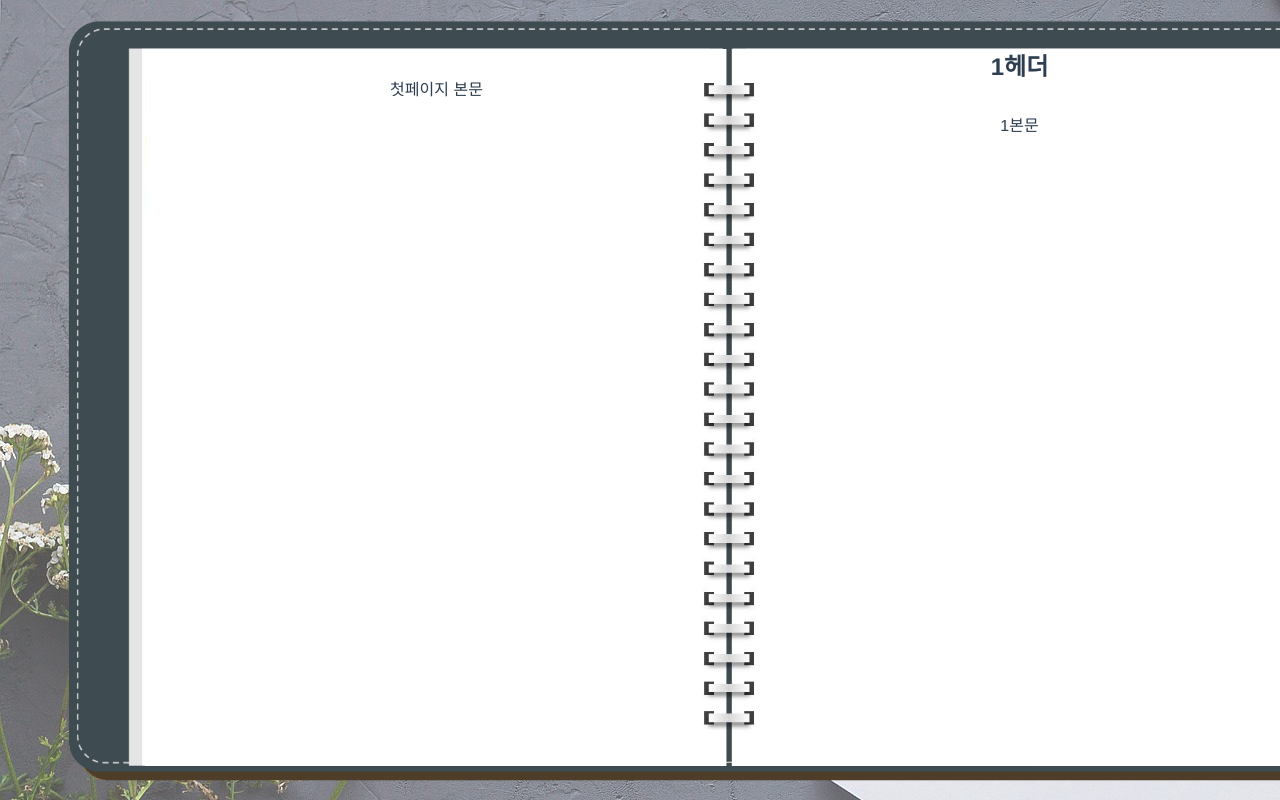
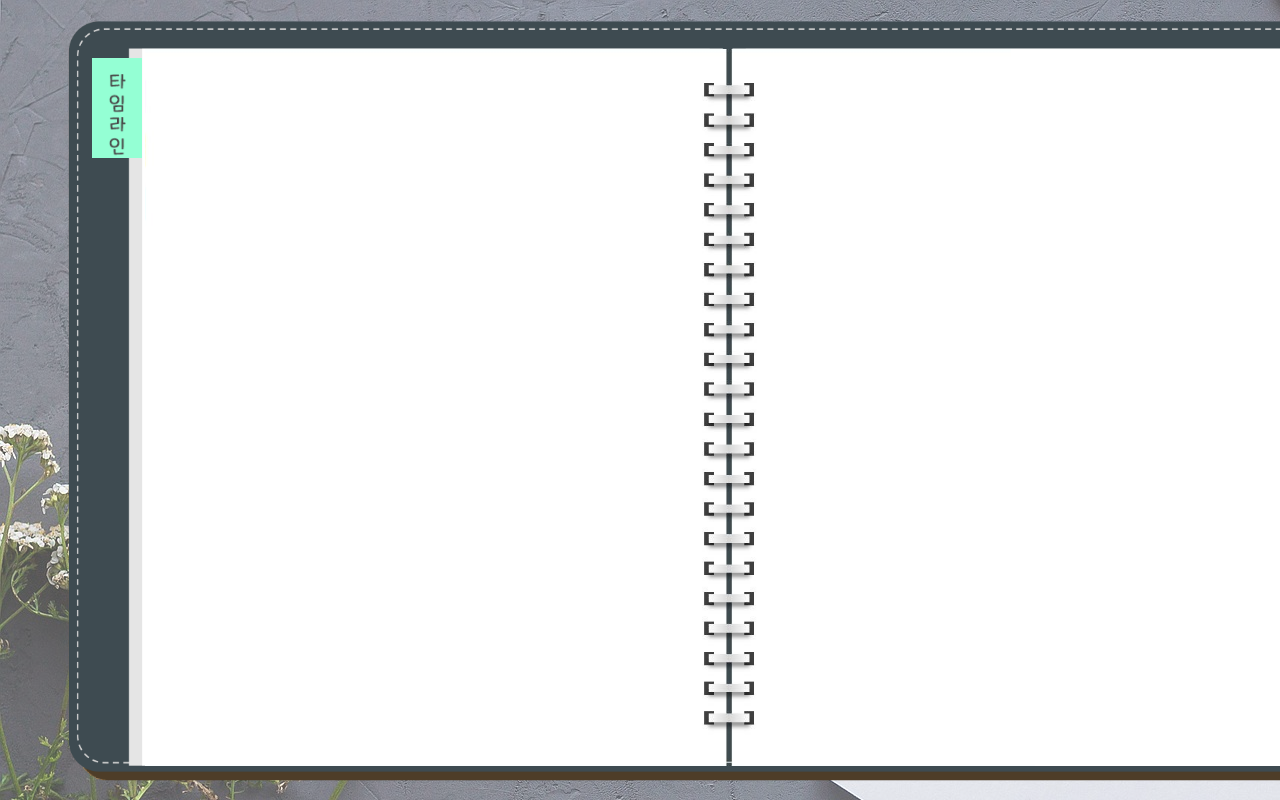
Before and after one commit to cl08/Chuck, a Vue app in the folder frontend/: page /diary in a window 1280 px wide. Shown: the top 800 px of the page. Built offline with nearby package versions, Linux system fonts and the light colour scheme; a web font is replaced by a local one.

Commit message:
[bug] S03P31A206-135 : 페이지조정

```diff
--- a/frontend/src/pages/diary.vue
+++ b/frontend/src/pages/diary.vue
@@ -3,106 +3,75 @@
 	<div id='page-0' class='page no-anim flipped'>
     	<div class='side-2' id='p0	'>
 			<div class='content'>
-				<p>첫페이지 본문</p>
-			</div><!-- .content -->
-		</div><!-- .side-2 -->
+			</div>
+		</div>
 	</div>
-  	<div id='page-1' class='page no-anim'>
+  	<div id='page-1' class='page no-anim flipped'>
     	<div class='side-1' id='p1'>
       		<div class='content'>
-        		<h2>1헤더</h2>
-        		<p>1본문</p>
-			</div><!-- .content -->
-		</div><!-- .side-1 -->
+			</div>
+		</div>
     	<div class='side-2' id='p2'>
 			<div class='content'>
-				<h2>2헤더</h2>
-				<p>2본문</p>
-			</div><!-- .content -->
-		</div><!-- .side-2 -->
-	</div><!-- .page -->
+			</div>
+		</div>
+	</div>
 
   	<div id='page-2' class='page no-anim'>
     	<div class='side-1' id='p3'>
       		<div class='content'>
-    		</div><!-- .content -->
-    	</div><!-- .side-1 -->
+    		</div>
+    	</div>
     	<div class='side-2' id='p4'>
       		<div class='content'>
-				<Calendar v-show="this.getVisibleCalendar" />
-				<Detail v-show="this.getVisibleDetail" />
-				<Write1 v-show="this.getVisibleWrite" />
-      		</div><!-- .content -->
-    	</div><!-- .side-2 -->
-	</div><!-- #page-2 -->
+				<Calendar />
+      		</div>
+    	</div>
+	</div>
 
   	<div id='page-3' class='page no-anim'>
     	<div class='side-1' id='p5'>
       		<div class='content'>
-        		<List v-if="this.getVisibleCalendar" />
-				<Comment v-show="this.getVisibleDetail" />
-				<Write2 v-show="this.getVisibleWrite" />
-			</div><!-- .content -->
-    	</div><!-- .side-1 -->
+        		<List />
+			</div>
+    	</div>
     	<div class='side-2' id='p6'>
       		<div class='content'>
-        		<h2>6헤더</h2>
-        		<p>6본문</p>
-    		</div><!-- .content -->
-    	</div><!-- .side-2 -->
-  	</div><!-- #page-3 -->
+        		<h2>사진첩1</h2>
+    		</div>
+    	</div>
+  	</div>
 
   	<div id='page-4' class='page no-anim'>
     	<div class='side-1' id='p7'>
       		<div class='content'>
-        		<h2>7헤더</h2>
-        		<p>7본문</p>
-			</div><!-- .content -->
-		</div><!-- .side-1 -->
+        		<h2>사진첩2</h2>
+			</div>
+		</div>
 		<div class='side-2' id='p8'>
 			<div class='content'>
-				<h2>8헤더</h2>
-				<p>8본문</p>
-			</div><!-- .content -->
-		</div><!-- .side-2 -->
-  	</div><!-- #page-4 -->
+				<h2>추억1</h2>
+			</div>
+		</div>
+  	</div>
 
 	<div id='page-5' class='page no-anim'>
     	<div class='side-1' id='p9'>
       		<div class='content'>
-        		<h2>9헤더</h2>
-        		<p>9본문</p>
-			</div><!-- .content -->
-		</div><!-- .side-1 -->
-  	</div><!-- #page-4 -->
+        		<h2>추억2</h2>
+			</div>
+		</div>
+  	</div>
 </div>
 </template>
 
 <script>
-import { mapGetters } from 'vuex'
 import Calendar from '@/components/calendar.vue'
 import List from '@/components/list.vue'
-import Detail from '@/components/detail.vue'
-import Comment from '@/components/comment.vue'
-import Write1 from '@/components/write1.vue'
-import Write2 from '@/components/write2.vue'
 export default {
 	components: {
 		Calendar,
-		List,
-		Detail,
-		Comment,
-		Write1,
-		Write2,
-	},
-	computed: {
-        ...mapGetters([
-            'getChuckList',
-            'getSelectedDiary',
-			'getVisibleCalendar',
-			'getVisibleDetail',
-			'getVisibleWrite',
-		]),
+		List
 	},
     mounted() {
 		$('.page > div').click(function(e) {
```
